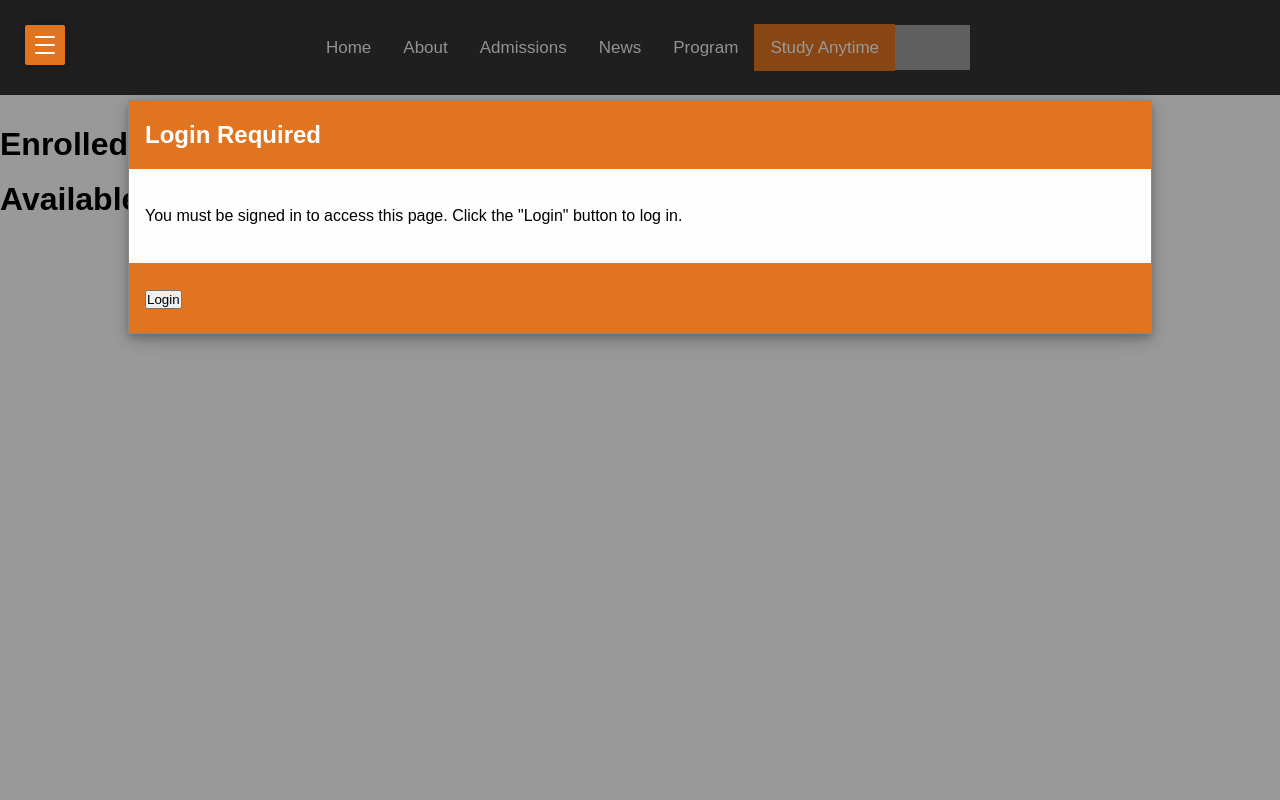
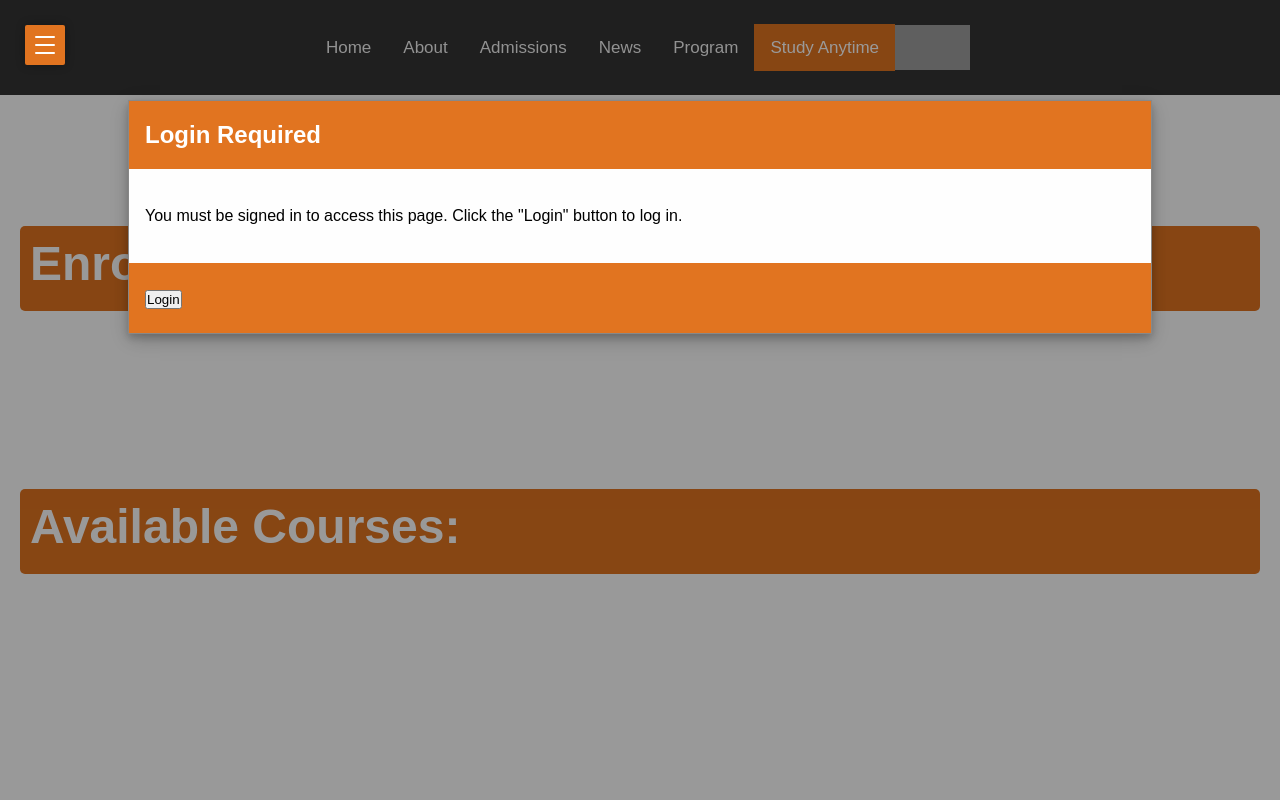
Before and after one commit to shoviper/Study-Anytime, a FastAPI app: page /studyanytime in a window 1280 px wide. Run offline with FastAPI, Linux system fonts and the light colour scheme; grey boxes are pictures that could not be loaded.

Commit message:
studyanytime

```diff
--- a/backend/static/index.css
+++ b/backend/static/index.css
@@ -485,6 +485,8 @@ i#next {
   margin-top: 5px;
   margin-right: 10px;
 }
+/* contact */
+
 
 /* news */
 .content {
@@ -602,6 +604,104 @@ i#next {
 /* admission */
 
 /* studyanytime */
+
+/* Style the Add Course section */
+.add_course {
+  margin-top: 20px;
+  padding: 20px;
+  background-color: #f8f8f8;
+  border-radius: 10px;
+  box-shadow: 0 0 10px rgba(0, 0, 0, 0.1);
+}
+
+.addheader {
+  font-size: 25px;
+  font-weight: bold;
+  margin-bottom: 15px;
+}
+
+#add-form {
+  display: flex;
+  flex-direction: column;
+  max-width: 400px;
+  margin: auto;
+  margin-top: 20px;
+}
+
+#add-form p {
+  margin-bottom: 15px;
+}
+
+#add-form label {
+  font-weight: bold;
+  margin-bottom: 5px;
+}
+
+#add-form input[type="text"],
+#add-form input[type="checkbox"] {
+  padding: 10px;
+  margin-bottom: 10px;
+}
+
+#add-form input[type="submit"] {
+  background-color: #e17420;
+  color: #fff;
+  padding: 10px;
+  cursor: pointer;
+  border: none;
+  border-radius: 5px;
+}
+
+.enrolled_course,
+.available_course {
+  margin-top: 20px;
+  padding: 20px;
+}
+
+.coursetransition {
+  background-color: #e17420;
+  padding: 10px;
+  border-radius: 5px;
+  color: #fff;
+}
+
+.enrollheader,
+.availableheader {
+  font-size: 24px;
+  font-weight: bold;
+  margin-bottom: 15px;
+}
+
+.enrolled_course div,
+.available_course div {
+  margin-bottom: 10px;
+}
+
+.enrolled_course a,
+.available_course a {
+  text-decoration: none;
+  color: #333;
+  font-weight: bold;
+  display: block;
+  padding: 10px;
+  background-color: #f8f8f8;
+  border-radius: 5px;
+}
+
+.enrolled_course a:hover,
+.available_course a:hover {
+  background-color: #bbbcb6;
+  color: #fff;
+}
+
+
+
+
+
+
+
+
+
 input[type="text"] {
   width: 400px;
   height: 40px;
--- a/backend/templates/studyanytime.html
+++ b/backend/templates/studyanytime.html
@@ -79,10 +79,14 @@
             </div>
         </div>
     </div>
-    <div>
+    <div class="add_course">
         {% if role == "lecturer" %}
         <br><br><br><br><br><br>
-        <h1>Add course:</h1>
+        <div class="coursetransition">
+            <div class="addheader">
+                <h1>Add course:</h1>
+            </div>
+        </div>
         <form id="add-form" action="/course/new/" method="POST">
             <p>
                 <label for="course_name" id="course_name">Course name</label>
@@ -109,14 +113,24 @@
         </form>
         {% endif %}
     </div>
-    <div>
+    <div class="enrolled_course">
         <br><br><br><br><br><br>
-        <h1>Enrolled Courses:</h1>
+        <div class="coursetransition">
+            <div class="enrollheader">
+                <h1>Enrolled Courses:</h1>
+            </div>
+        </div>
         {% for course in enrolled_courses %}
         <div><a href="/studyanytime/course/{{course[0]}}"><b>{{course[0]}}</b> {{course[1]}}</a></div>
         {% endfor %}
-        <br>
-        <h1>Available Courses:</h1>
+    </div>
+    <div class="available_course">
+        <br><br><br><br><br><br>
+        <div class="coursetransition">
+            <div class="availableheader">
+                <h1>Available Courses:</h1>
+            </div>
+        </div>
         {% for course in available_courses %}
         <div><a href="/studyanytime/course/{{course[0]}}"><b>{{course[0]}}</b> {{course[1]}}</a></div>
         {% endfor %}
```
Also changed, not shown: 2 other files.
